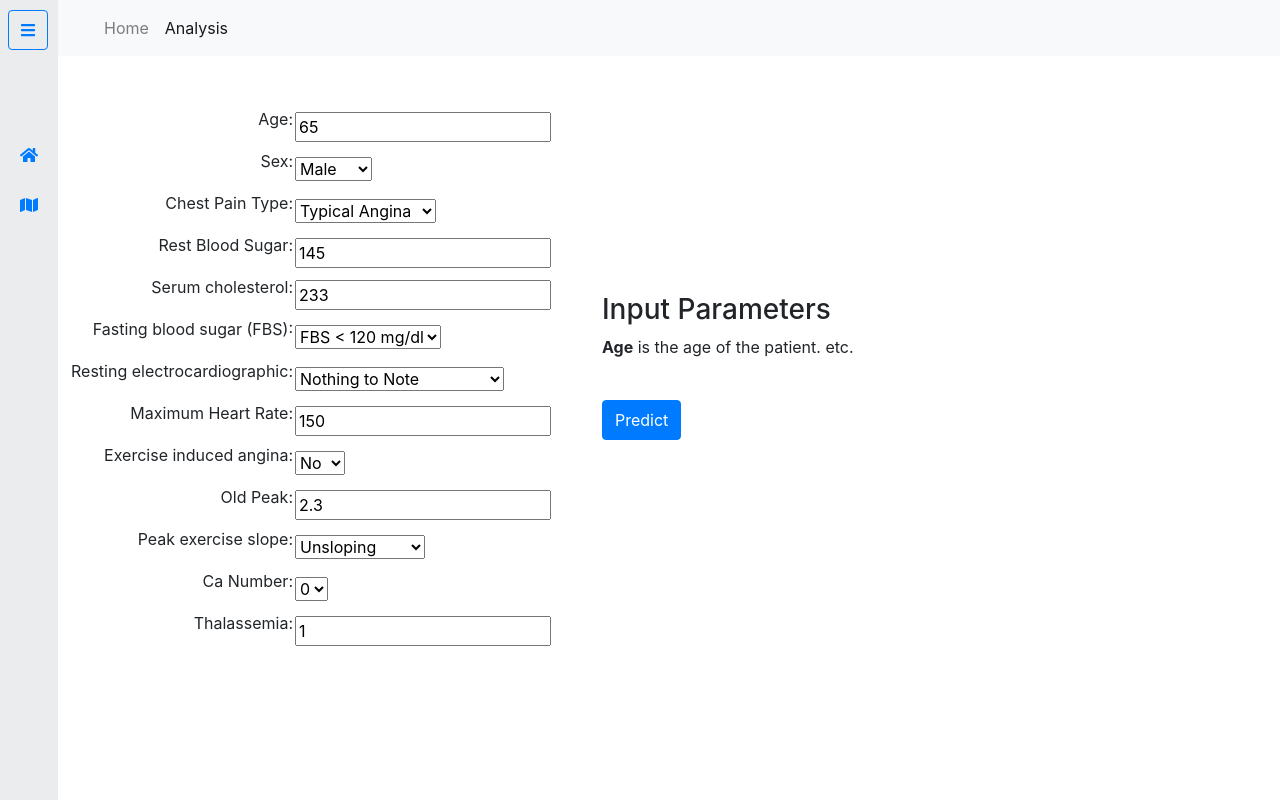
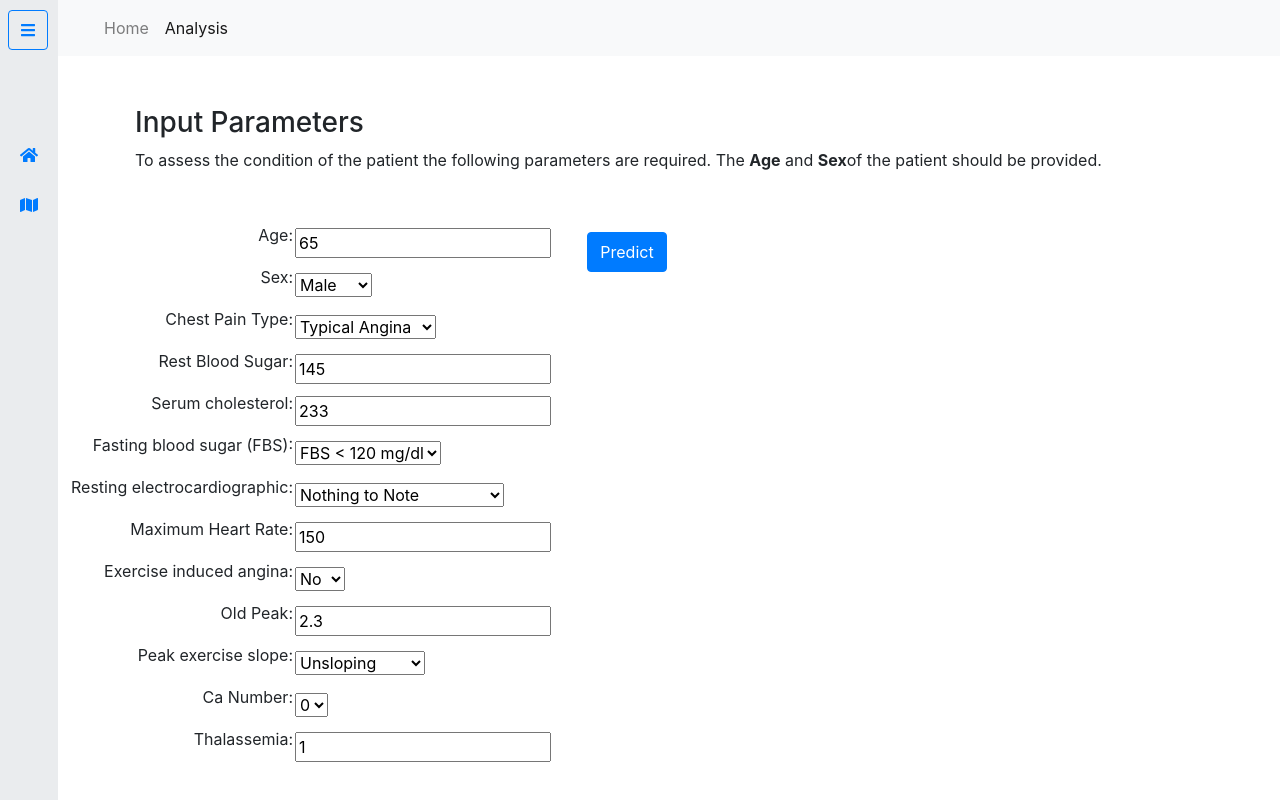
Before and after one commit to bmotevalli/heart_disease_ml, a React (Create React App) app: page /analysis in a window 1280 px wide. Built offline with nearby package versions, Linux system fonts and the light colour scheme.

Commit message:
slight layoutting

```diff
--- a/src/containers/analysis/analysis.js
+++ b/src/containers/analysis/analysis.js
@@ -30,35 +30,48 @@ class Analysis extends Component {
 
     render() {
 
+        let txtDescription = (
+            <React.Fragment>
+                <h3>Input Parameters</h3>
+                <p>To assess the condition of the patient the following parameters are required. The <b>Age</b> and <b>Sex</b>
+                 of the patient should be provided. </p>
+            </React.Fragment>
+        )
+
+
         let heartDiseaseRes = <div></div>
+
+        const widthPb = "200px"
+        const marginTop = "10px"
+        const marginLeft = "50px"
 
         if (this.state.heartDisease){
             let styleWidth = this.state.heartDisease.toString() + "%";
             let valNow = this.state.heartDisease.toString();
             if (this.state.heartDisease < 25){
                 heartDiseaseRes = (
-                    <div class="progress">
+                    <div class="progress" style={{width: widthPb , marginTop: marginTop, marginLeft: marginLeft}}>
                         <div class="progress-bar bg-success" role="progressbar" style={{width:styleWidth}} aria-valuenow={valNow} aria-valuemin="0" aria-valuemax="100">{valNow}%</div>
                     </div>
                 )
             }
             else if (this.state.heartDisease < 50) {
                 heartDiseaseRes = (
-                    <div class="progress">
+                    <div class="progress" style={{width: widthPb, marginTop: marginTop, marginLeft: marginLeft}}>
                         <div class="progress-bar bg-info" role="progressbar" style={{width:styleWidth}} aria-valuenow={valNow} aria-valuemin="0" aria-valuemax="100">{valNow}%</div>
                     </div>
                 )
             }
             else if (this.state.heartDisease < 75) {
                 heartDiseaseRes = (
-                    <div class="progress">
+                    <div class="progress" style={{width: widthPb, marginTop: marginTop, marginLeft: marginLeft}}>
                         <div class="progress-bar bg-warning" role="progressbar" style={{width:styleWidth}} aria-valuenow={valNow} aria-valuemin="0" aria-valuemax="100">{valNow}%</div>
                     </div>
                 )
             }
             else {
                 heartDiseaseRes = (
-                    <div class="progress">
+                    <div class="progress" style={{width: widthPb, marginTop: marginTop, marginLeft: marginLeft}}>
                         <div class="progress-bar bg-danger" role="progressbar" style={{width:styleWidth}} aria-valuenow={valNow} aria-valuemin="0" aria-valuemax="100">{valNow}%</div>
                     </div>
                 )
@@ -66,8 +79,11 @@ class Analysis extends Component {
         }
 
         return (
-            <div class="row">
-                <div style={{marginTop: "50px", alignContent:"center"}}>
+            <div >
+                <div style={{marginTop: "50px", marginLeft:"50px"}}>
+                    {txtDescription}
+                </div>
+                <div class="row" style={{marginTop: "50px", alignContent:"center"}}>
                     <table>
                         {this.props.lstInps.map((item, index) => {
                             return (
@@ -76,15 +92,11 @@ class Analysis extends Component {
                         })}
 
                     </table>
+                    <div class="row">
+                        <button onClick={this.onPredict} type="button" class="btn btn-primary" style={{height:"40px", width: "80px", marginLeft: marginLeft, marginTop: marginTop, marginBottom: "25px"}}>Predict</button>
+                        {heartDiseaseRes}
+                    </div>
                 </div>
-                <div style={{marginTop: "50px", marginLeft:"50px", alignContent:"center"}}>
-                    <h3>Input Parameters</h3>
-                    <p><b>Age</b> is the age of the patient. etc.</p>
-
-                    <button onClick={this.onPredict} type="button" class="btn btn-primary" style={{height:"40px", marginTop: "25px", marginBottom: "25px"}}>Predict</button>
-                    {heartDiseaseRes}
-                </div>
-
             </div>
 
          );
```
